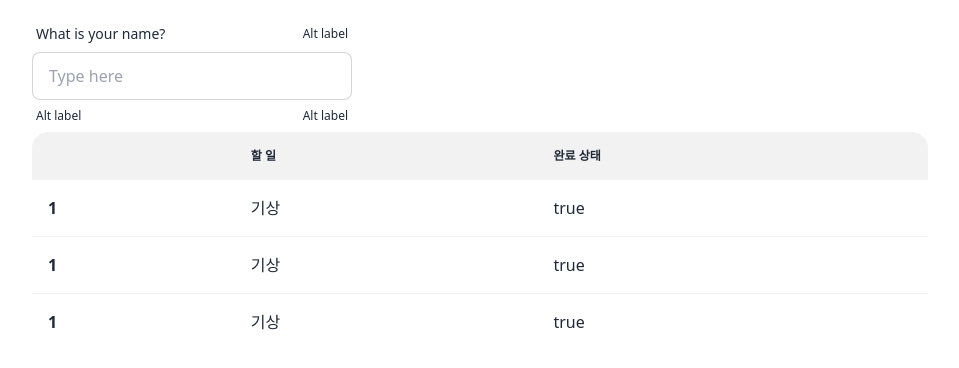
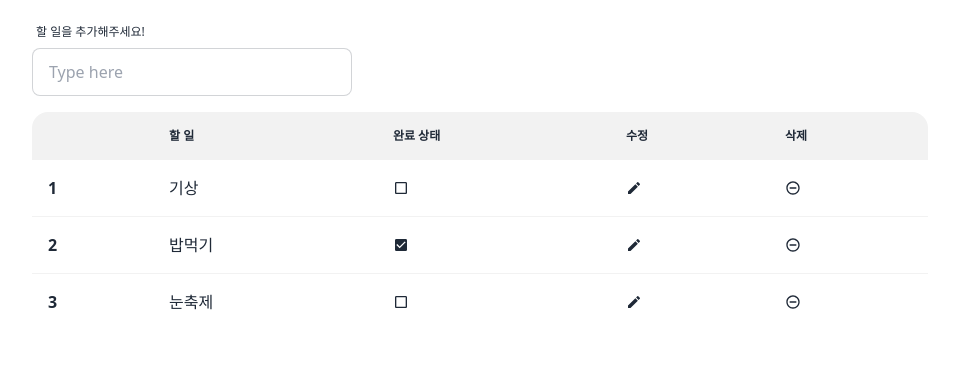
Before and after one commit to HeoEunJae/React_todolist, a React (Create React App) app: page / in a window 1280 px wide. Shown: the top 368 px of the page, without its empty margins (160-1119 px from the left). Built offline with nearby package versions, Linux system fonts and the light colour scheme.

Commit message:
할일 추가

```diff
--- a/package.json
+++ b/package.json
@@ -9,6 +9,7 @@
     "daisyui": "^2.33.0",
     "react": "^18.2.0",
     "react-dom": "^18.2.0",
+    "react-icons": "^4.6.0",
     "react-scripts": "5.0.1",
     "web-vitals": "^2.1.4"
   },
--- a/src/App.js
+++ b/src/App.js
@@ -1,4 +1,4 @@
-import React, { useState } from "react";
+import React, { useRef, useState } from "react";
 import "./index.css";
 import TodoInput from "./components/TodoInput";
 import TodoList from "./components/TodoList";
@@ -13,7 +13,7 @@ function App() {
     {
       id: 2,
       content: "밥먹기",
-      checked: false,
+      checked: true,
     },
     {
       id: 3,
@@ -21,9 +21,10 @@ function App() {
       checked: false,
     },
   ]);
+  const nextId = useRef(4);
   return (
     <div className="max-w-4xl mx-auto mt-4">
-      <TodoInput />
+      <TodoInput todos={todos} setTodos={setTodos} nextId={nextId} />
       <TodoList todos={todos} />
     </div>
   );
--- a/src/components/TodoInput.jsx
+++ b/src/components/TodoInput.jsx
@@ -1,19 +1,31 @@
-import React from 'react';
+import React, { useState } from "react";
 
-const TodoInput = () => {
+const TodoInput = ({ todos, nextId, setTodos }) => {
+  const [value, setValue] = useState("");
   return (
-    <div>
-      <div class="form-control w-full max-w-xs">
-  <label class="label">
-    <span class="label-text">What is your name?</span>
-    <span class="label-text-alt">Alt label</span>
-  </label>
-  <input type="text" placeholder="Type here" class="input input-bordered w-full max-w-xs" />
-  <label class="label">
-    <span class="label-text-alt">Alt label</span>
-    <span class="label-text-alt">Alt label</span>
-  </label>
-</div>
+    <div className="form-control w-full">
+      <form
+        onSubmit={(e) => {
+          e.preventDefault();
+          const todo = { id: nextId.current, content: value, checked: false };
+          setTodos((prev) => prev.concat(todo));
+          nextId.current++;
+          setValue("");
+        }}
+      >
+        <label className="label">
+          <span className="label-text-alt">할 일을 추가해주세요!</span>
+        </label>
+        <input
+          type="text"
+          placeholder="Type here"
+          className="input input-bordered w-full max-w-xs"
+          value={value}
+          onChange={(e) => {
+            setValue(e.target.value);
+          }}
+        />
+      </form>
     </div>
   );
 };
--- a/src/components/TodoList.jsx
+++ b/src/components/TodoList.jsx
@@ -1,20 +1,24 @@
-import React from 'react';
-import TodoListItem from './TodoListItem';
+import React from "react";
+import TodoListItem from "./TodoListItem";
 
-const TodoList = ({todos}) => {
+const TodoList = ({ todos }) => {
   return (
     <div>
-      <div class="overflow-x-auto">
-        <table class="table w-full">
+      <div className="overflow-x-auto mt-4">
+        <table className="table w-full">
           <thead>
             <tr>
               <th></th>
               <th>할 일</th>
               <th>완료 상태</th>
+              <th>수정</th>
+              <th>삭제</th>
             </tr>
           </thead>
           <tbody>
-            {todos.map((todo, index)=> <TodoListItem />)}
+            {todos.map((todo, index) => (
+              <TodoListItem key={index} todo={todo} />
+            ))}
           </tbody>
         </table>
       </div>
@@ -22,37 +26,4 @@ const TodoList = ({todos}) => {
   );
 };
 
-export default TodoList;<div class="overflow-x-auto">
-        <table class="table w-full">
-          <thead>
-            <tr>
-              <th></th>
-              <th>Name</th>
-              <th>Job</th>
-              <th>Favorite Color</th>
-            </tr>
-          </thead>
-          <tbody>
-            <tr>
-              <th>1</th>
-              <td>Cy Ganderton</td>
-              <td>Quality Control Specialist</td>
-              <td>Blue</td>
-            </tr>
-
-            <tr>
-              <th>2</th>
-              <td>Hart Hagerty</td>
-              <td>Desktop Support Technician</td>
-              <td>Purple</td>
-            </tr>
-
-            <tr>
-              <th>3</th>
-              <td>Brice Swyre</td>
-              <td>Tax Accountant</td>
-              <td>Red</td>
-            </tr>
-          </tbody>
-        </table>
-      </div>
+export default TodoList;
--- a/src/components/TodoListItem.jsx
+++ b/src/components/TodoListItem.jsx
@@ -1,12 +1,37 @@
-import React from 'react';
+import React from "react";
+import {
+  MdCheckBox,
+  MdCheckBoxOutlineBlank,
+  MdModeEditOutline,
+  MdRemoveCircleOutline,
+} from "react-icons/md";
 
-const TodoListItem = () => {
+const TodoListItem = ({ todo }) => {
+  const { id, content, checked } = todo;
   return (
-     <tr>
-        <th>1</th>
-        <td>기상</td>
-        <td>true</td>
-      </tr>
+    <tr>
+      <th>{id}</th>
+      <td>{content}</td>
+      <td>
+        <div
+          onClick={() => {
+            alert("체크 출력됨");
+          }}
+        >
+          {checked ? <MdCheckBox /> : <MdCheckBoxOutlineBlank />}
+        </div>
+      </td>
+      <td className="edit">
+        <div>
+          <MdModeEditOutline />
+        </div>
+      </td>
+      <td className="remove">
+        <div>
+          <MdRemoveCircleOutline />
+        </div>
+      </td>
+    </tr>
   );
 };
 
```
Also changed, not shown: 1 other file (tests, documents, lock files or other folders).
